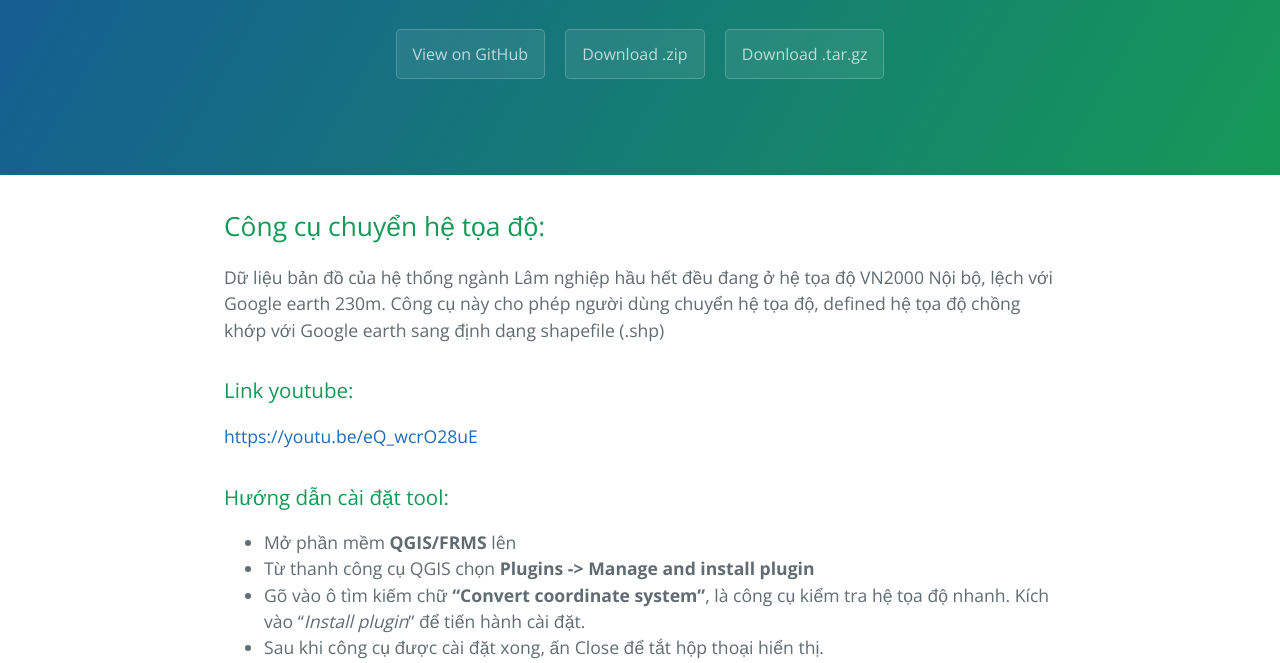
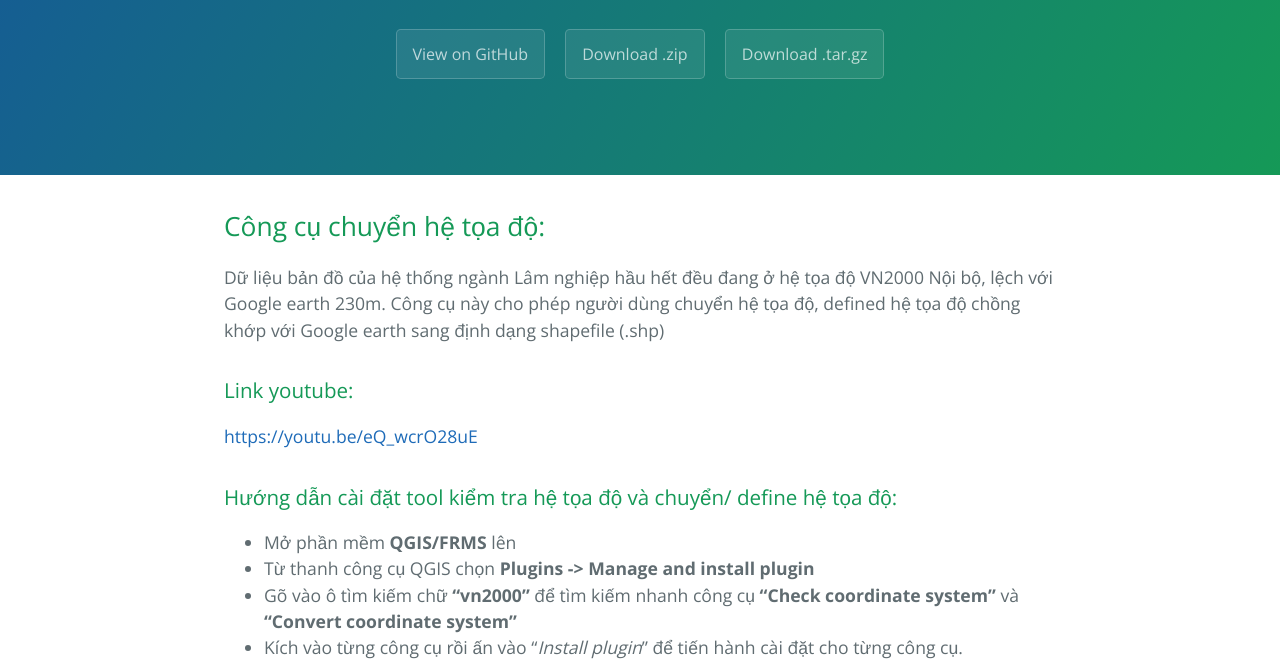
Before and after one commit to lequynhhoa/Convert-coordinate-system-VN2000, a plain HTML site: page index.html in a window 1280 px wide. Shown: the part 286-949 px from the top of the page. Drawn offline with nearby package versions, Linux system fonts and the light colour scheme.

Commit message:
Create gh-pages branch via GitHub

```diff
--- a/index.html
+++ b/index.html
@@ -30,13 +30,15 @@
 <p><a href="https://youtu.be/eQ_wcrO28uE">https://youtu.be/eQ_wcrO28uE</a></p>
 
 <h3>
-<a id="hướng-dẫn-cài-đặt-tool" class="anchor" href="#h%C6%B0%E1%BB%9Bng-d%E1%BA%ABn-c%C3%A0i-%C4%91%E1%BA%B7t-tool" aria-hidden="true"><span aria-hidden="true" class="octicon octicon-link"></span></a>Hướng dẫn cài đặt tool:</h3>
+<a id="hướng-dẫn-cài-đặt-tool-kiểm-tra-hệ-tọa-độ-và-chuyển-define-hệ-tọa-độ" class="anchor" href="#h%C6%B0%E1%BB%9Bng-d%E1%BA%ABn-c%C3%A0i-%C4%91%E1%BA%B7t-tool-ki%E1%BB%83m-tra-h%E1%BB%87-t%E1%BB%8Da-%C4%91%E1%BB%99-v%C3%A0-chuy%E1%BB%83n-define-h%E1%BB%87-t%E1%BB%8Da-%C4%91%E1%BB%99" aria-hidden="true"><span aria-hidden="true" class="octicon octicon-link"></span></a>Hướng dẫn cài đặt tool kiểm tra hệ tọa độ và chuyển/ define hệ tọa độ:</h3>
 
 <ul>
 <li>Mở phần mềm <strong>QGIS/FRMS</strong> lên</li>
 <li>Từ thanh công cụ QGIS chọn <strong>Plugins -&gt; Manage and install plugin</strong>
 </li>
-<li>Gõ vào ô tìm kiếm chữ <strong>“Convert coordinate system”</strong>, là công cụ kiểm tra hệ tọa độ nhanh. Kích vào “<em>Install plugin</em>” để tiến hành cài đặt.</li>
+<li>Gõ vào ô tìm kiếm chữ <strong>“vn2000”</strong> để tìm kiếm nhanh công cụ <strong>“Check coordinate system”</strong> và <strong>“Convert coordinate system”</strong>
+</li>
+<li>Kích vào từng công cụ rồi ấn vào “<em>Install plugin</em>” để tiến hành cài đặt cho từng công cụ.</li>
 <li>Sau khi công cụ được cài đặt xong, ấn Close để tắt hộp thoại hiển thị.</li>
 </ul>
 
```
Also changed, not shown: params.json (+1 -1 lines).
